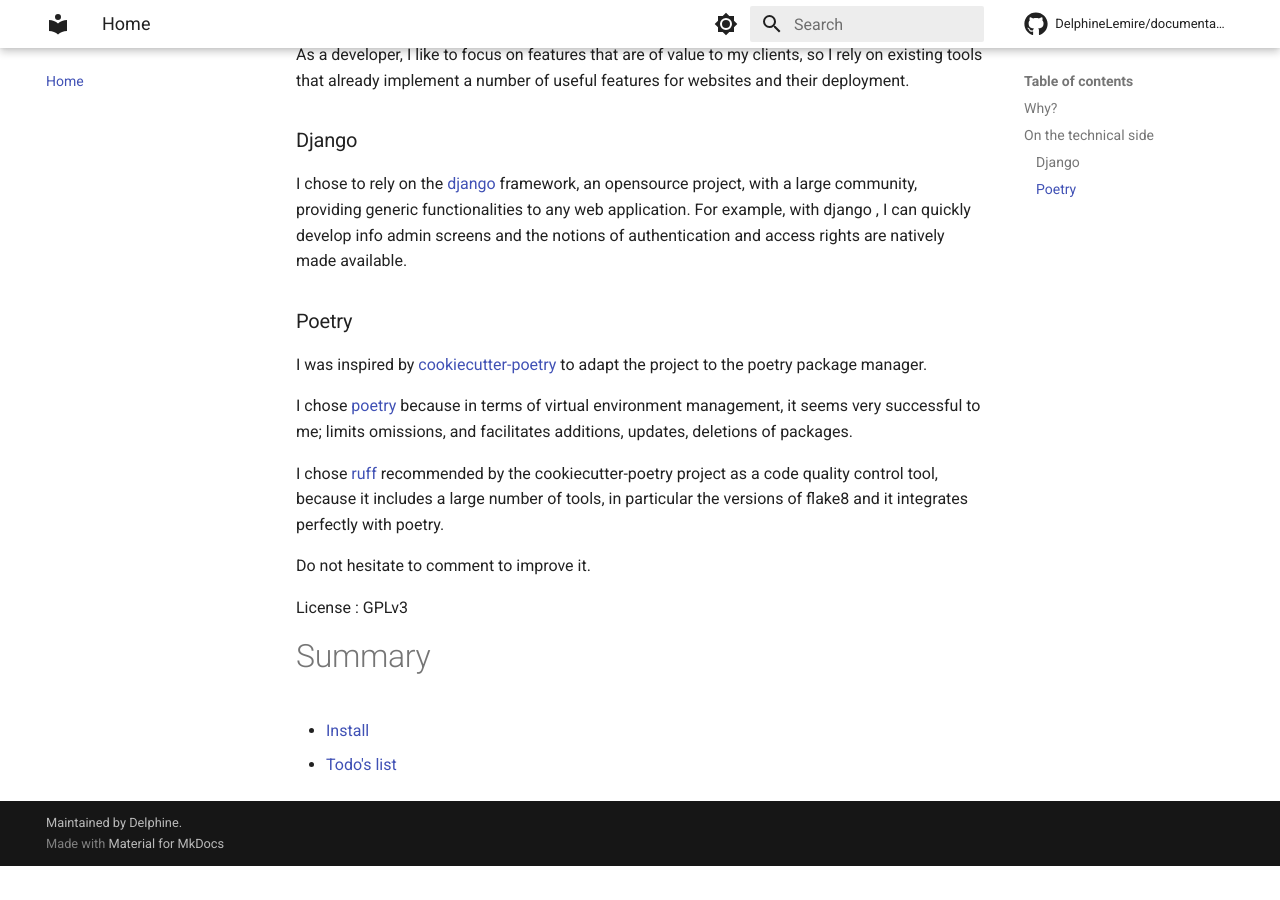
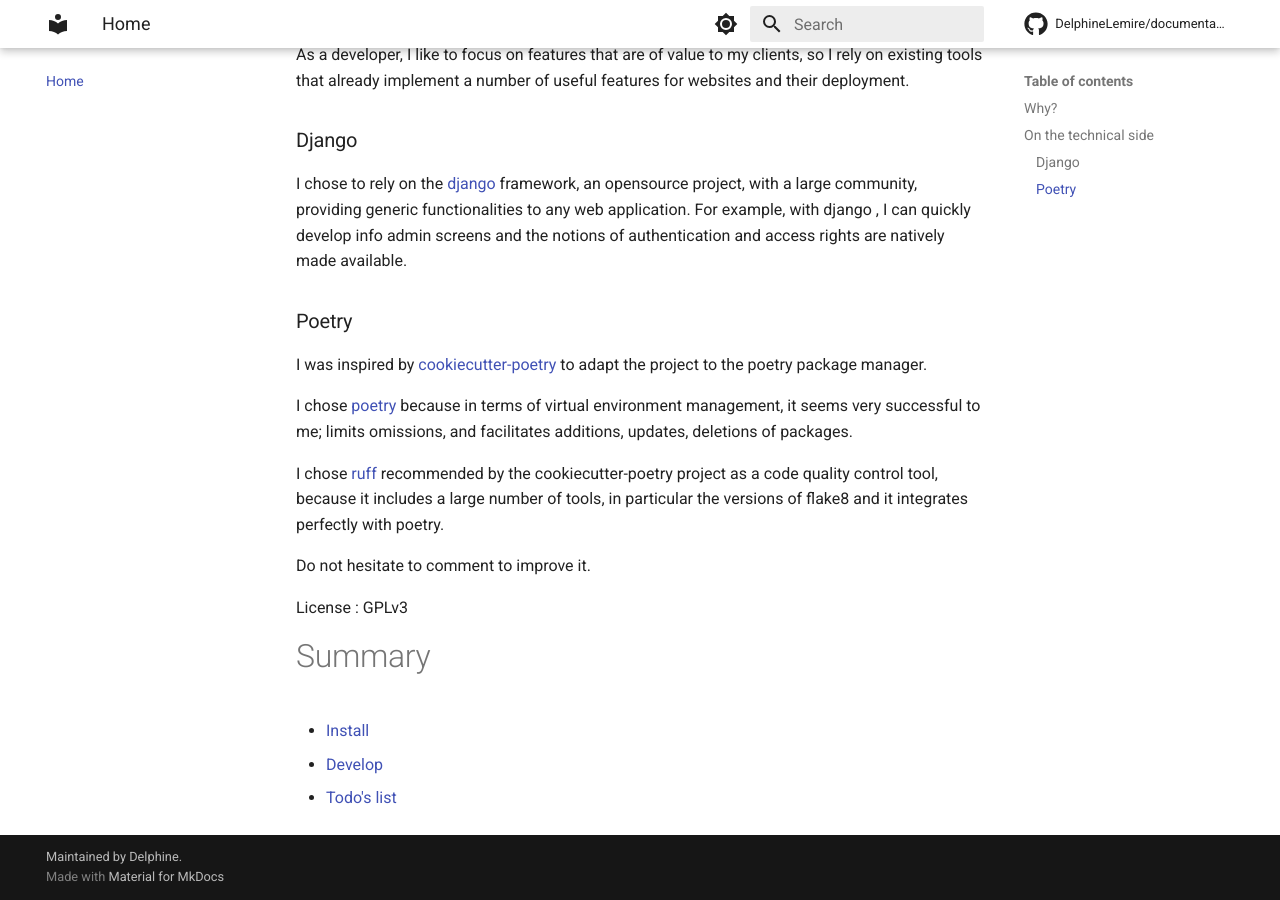
Before and after one commit to DelphineLemire/documentary-watch, an MkDocs documentation site: the page built from docs/README.md, in a window 1280 px wide and 900 px high, scrolled down 538 px. Built offline with MkDocs 1.6.1 and Material for MkDocs 9.7.7, drawn with Linux system fonts in a browser that asks for light colours; comment, search, counter and statistics services are not loaded; before the commit the page ends 1404 px from its top, so only the background shows below that.

Commit message:
Update README.md

```diff
--- a/docs/README.md
+++ b/docs/README.md
@@ -40,4 +40,5 @@ License : GPLv3
 
 # Summary
 -  [Install](./INSTALL.md)
+-  [Develop](./DEVELOP.md)
 -  [Todo's list](./TODO.md)
```
